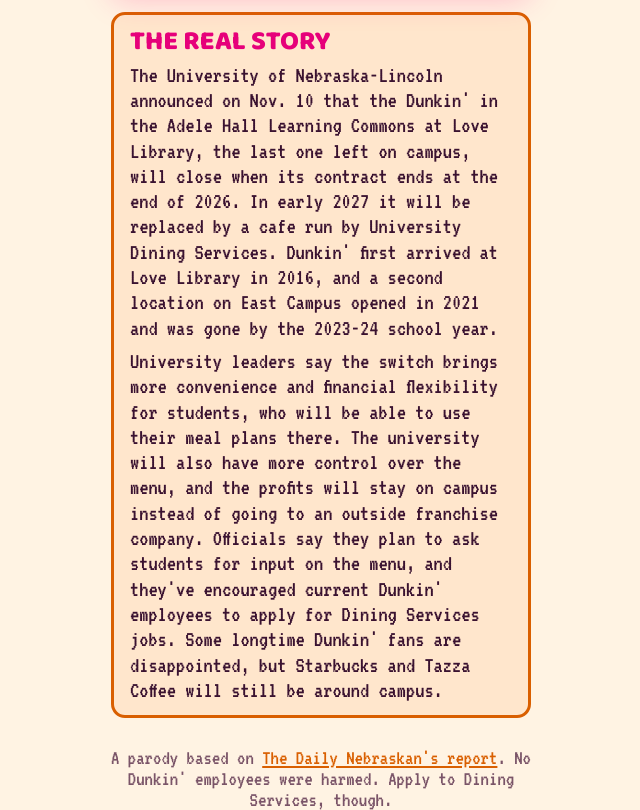
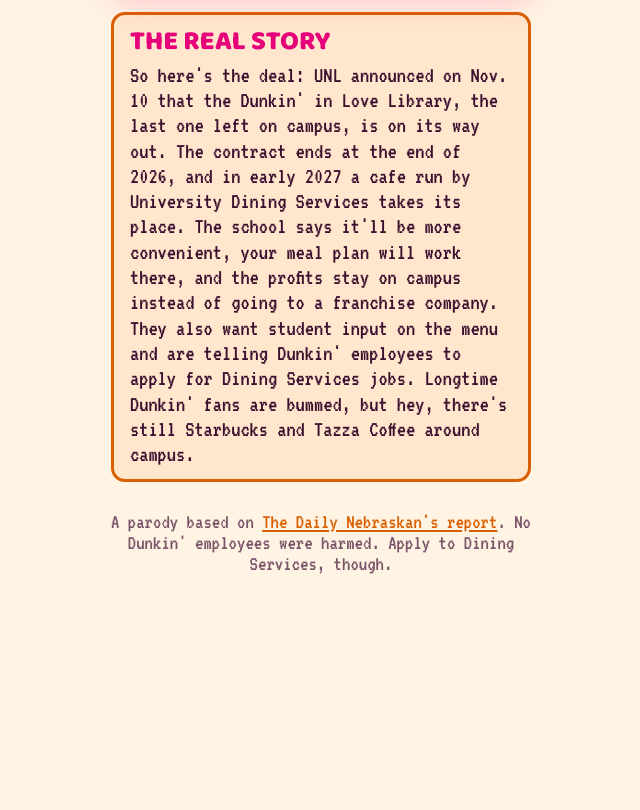
Before and after one commit to diasillo25/diasillo25.github.io, a plain HTML site: page dunkin-last-call/index.html in a window 1280 px wide. Shown: the part 656-1466 px from the top of the page, without its empty margins (319-959 px from the left). After the commit the page ends 1230 px from the top, so only its background shows below. Drawn offline with Linux system fonts and the light colour scheme.

Commit message:
Condense real-story section into one conversational paragraph
Co-Authored-By: Claude Sonnet 5.5 <noreply@anthropic.com>

```diff
--- a/dunkin-last-call/index.html
+++ b/dunkin-last-call/index.html
@@ -53,8 +53,7 @@
 </div>
 <section class="story">
   <h3>The real story</h3>
-  <p>The University of Nebraska-Lincoln announced on Nov. 10 that the Dunkin' in the Adele Hall Learning Commons at Love Library, the last one left on campus, will close when its contract ends at the end of 2026. In early 2027 it will be replaced by a cafe run by University Dining Services. Dunkin' first arrived at Love Library in 2016, and a second location on East Campus opened in 2021 and was gone by the 2023-24 school year.</p>
-  <p>University leaders say the switch brings more convenience and financial flexibility for students, who will be able to use their meal plans there. The university will also have more control over the menu, and the profits will stay on campus instead of going to an outside franchise company. Officials say they plan to ask students for input on the menu, and they've encouraged current Dunkin' employees to apply for Dining Services jobs. Some longtime Dunkin' fans are disappointed, but Starbucks and Tazza Coffee will still be around campus.</p>
+  <p>So here's the deal: UNL announced on Nov. 10 that the Dunkin' in Love Library, the last one left on campus, is on its way out. The contract ends at the end of 2026, and in early 2027 a cafe run by University Dining Services takes its place. The school says it'll be more convenient, your meal plan will work there, and the profits stay on campus instead of going to a franchise company. They also want student input on the menu and are telling Dunkin' employees to apply for Dining Services jobs. Longtime Dunkin' fans are bummed, but hey, there's still Starbucks and Tazza Coffee around campus.</p>
 </section>
 <p class="foot">A parody based on <a href="https://www.dailynebraskan.com/news/university-of-nebraska-lincoln-to-replace-love-library-dunkin-in-2027/article_ee302f47-dc6b-4009-bfb8-052fabcb7621.html" target="_blank" rel="noopener">The Daily Nebraskan's report</a>. No Dunkin' employees were harmed. Apply to Dining Services, though.</p>
 
```
